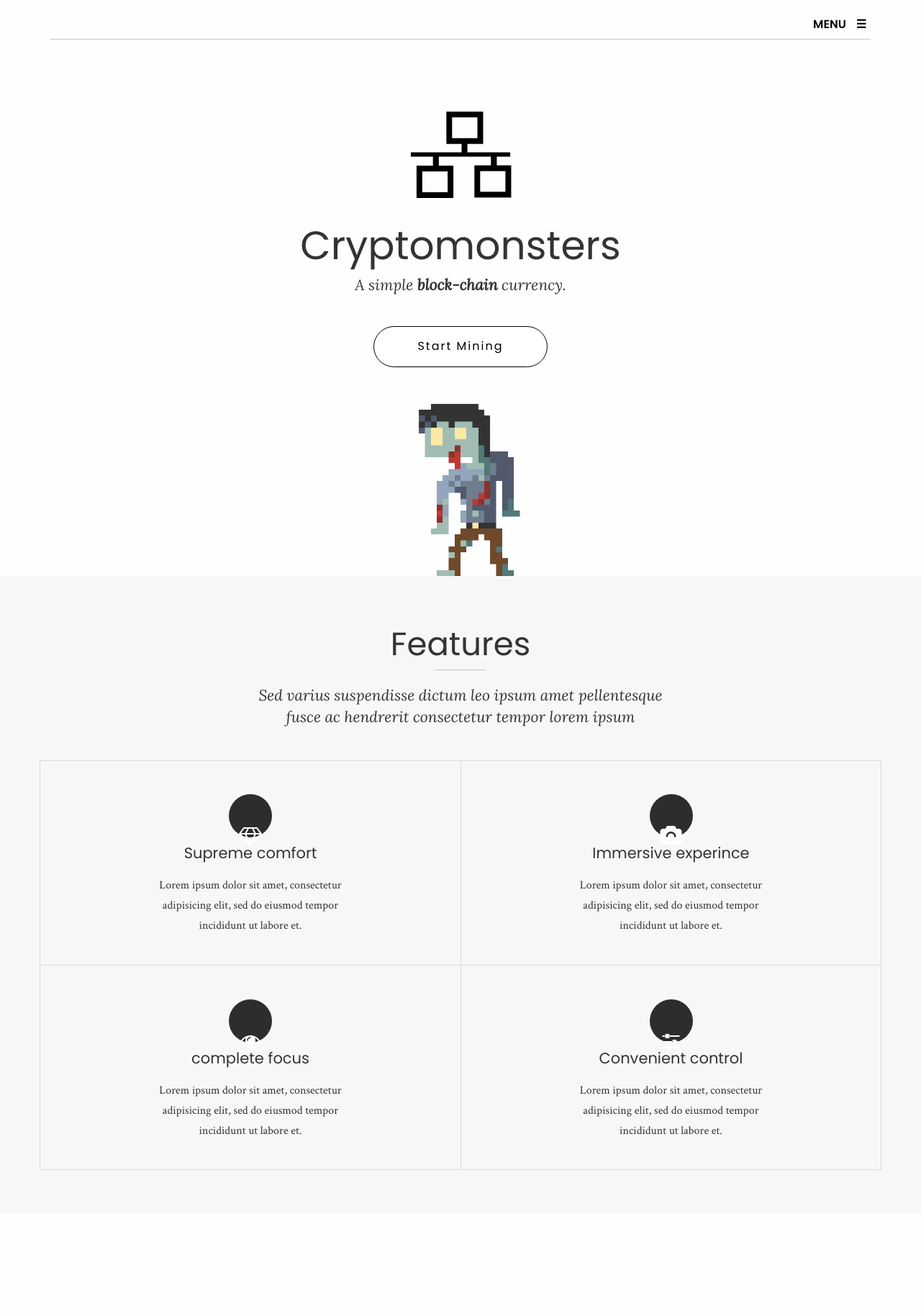
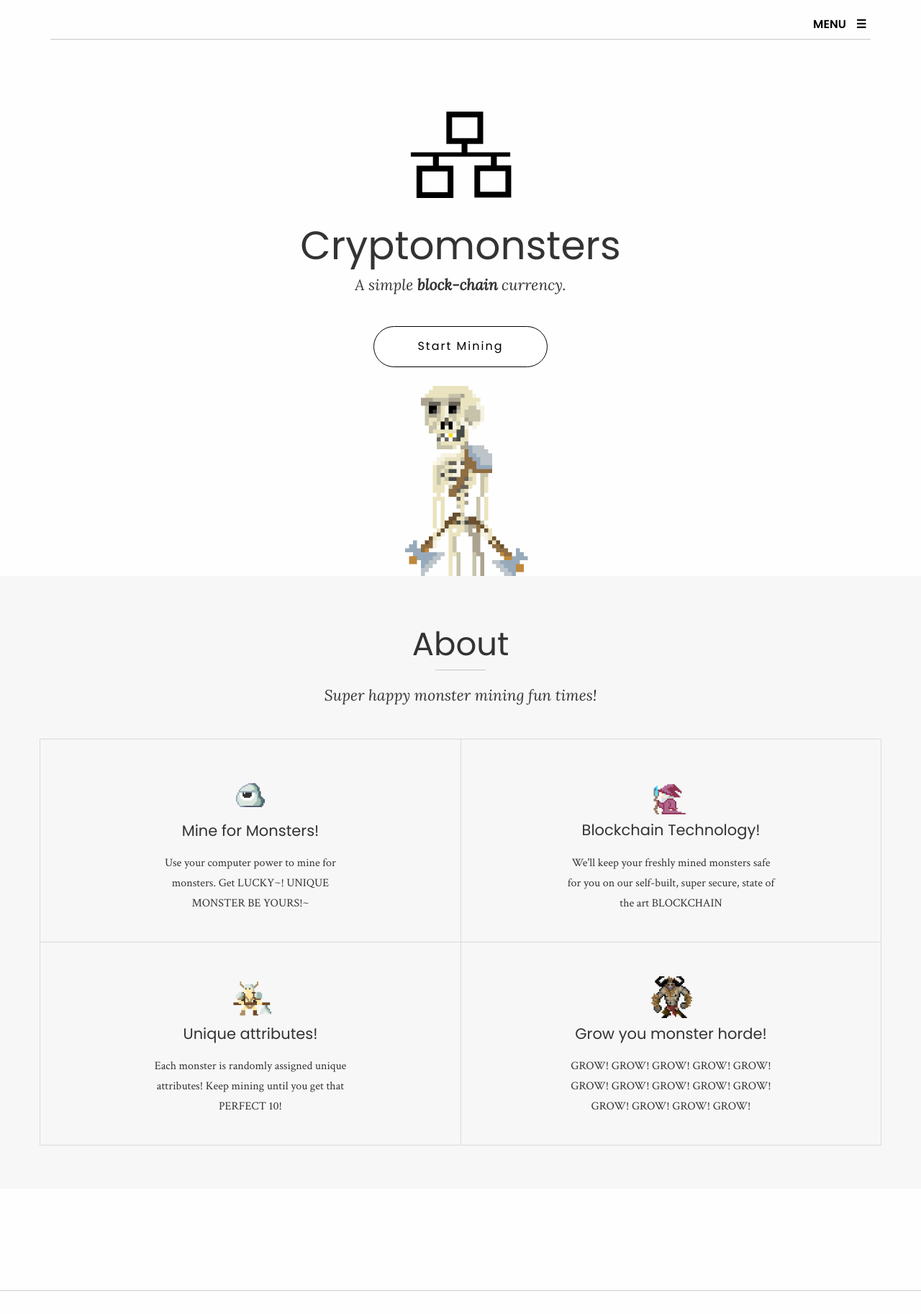
Before and after one commit to kryptokardz/cryptocards, a Django app: page / in a window 1280 px wide. Shown: the top 1825 px of the page at 72% size. Run offline with Django 3.2, Linux system fonts and the light colour scheme; some libraries are stand-ins or nearby versions.

Commit message:
added about section and a mascot monster

```diff
--- a/cryptomonsters/cryptomonsters/static/css/style.css
+++ b/cryptomonsters/cryptomonsters/static/css/style.css
@@ -103,7 +103,7 @@ body {
 }
 .head{
     min-height: 100vh;
-    background-image: url('../img/c_mon1.png');
+    background-image: url('../img/cryptomonster_mascot.png');
     position: relative;
     background-position: bottom;
     background-repeat: no-repeat;
--- a/cryptomonsters/cryptomonsters/templates/cryptomonsters/home.html
+++ b/cryptomonsters/cryptomonsters/templates/cryptomonsters/home.html
@@ -66,13 +66,12 @@
 
             <div class="row">
                <div class="text-center">
-                 <h2>Features</h2>
+                 <h2>About</h2>
                </div>
                <hr class="hr-mid">
                <div class="sub-text text-center">
                      <p class="font-1">
-                        Sed varius suspendisse dictum leo ipsum amet pellentesque
-                        fusce ac hendrerit consectetur tempor lorem ipsum
+                        Super happy monster mining fun times!
                      </p>
                </div>
            </div>
@@ -81,24 +80,20 @@
 
                 <div class="col-xs-12 col-lg-6 col-sm-6 col-md-6 col-block">
                       <div class="block text-center block-first">
-                                 <div class="icon">
-                                    <i class="fa fa-diamond fa-2x"></i>
-                                 </div>
-                                   <h4>Supreme comfort</h4>
-                                   <p class="font-2">Lorem ipsum dolor sit amet, consectetur
-                                   adipisicing elit, sed do eiusmod tempor
-                                   incididunt ut labore et.</p>
+                             <div>
+                                  <img src="{% static 'img/c_mon2.png' %}" style='width: 20%;'>
+                             </div>
+                                   <h4>Mine for Monsters!</h4>
+                                   <p class="font-2">Use your computer power to mine for monsters. Get LUCKY~! UNIQUE MONSTER BE YOURS!~</p>
                         </div>
                 </div>
                 <div class="col-xs-12 col-lg-6 col-sm-6 col-md-6 col-block">
                       <div class="block text-center block-second">
-                             <div class="icon">
-                                  <i class="fa fa-camera fa-2x"></i>
+                             <div>
+                                  <img src="{% static 'img/c_mon5.png' %}" style='width: 20%;'>
                              </div>
-                              <h4>Immersive experince</h4>
-                              <p class="font-2">Lorem ipsum dolor sit amet, consectetur
-                                  adipisicing elit, sed do eiusmod tempor
-                                  incididunt ut labore et.</p>
+                              <h4>Blockchain Technology!</h4>
+                              <p class="font-2">We'll keep your freshly mined monsters safe for you on our self-built, super secure, state of the art BLOCKCHAIN</p>
                       </div>
                 </div>
             </div>
@@ -106,24 +101,20 @@
             <div class="row">
                 <div class="col-xs-12 col-lg-6 col-sm-6 col-md-6 col-block">
                     <div class="block text-center block-third">
-                                 <div class="icon">
-                                     <i class="fa fa-eye fa-2x"></i>
-                                 </div>
-                                   <h4>complete focus</h4>
-                                   <p class="font-2">Lorem ipsum dolor sit amet, consectetur
-                                   adipisicing elit, sed do eiusmod tempor
-                                   incididunt ut labore et.</p>
+                             <div>
+                                  <img src="{% static 'img/c_mon8.png' %}" style='width: 20%;'>
+                             </div>
+                                   <h4>Unique attributes!</h4>
+                                   <p class="font-2">Each monster is randomly assigned unique attributes! Keep mining until you get that PERFECT 10!</p>
                     </div>
                 </div>
                 <div class="col-xs-12 col-lg-6 col-sm-6 col-md-6 col-block">
                     <div class="block text-center block-last">
-                            <div class="icon">
-                                 <i class="fa fa-sliders fa-2x"></i>
-                            </div>
-                            <h4>Convenient control</h4>
-                            <p class="font-2">Lorem ipsum dolor sit amet, consectetur
-                                  adipisicing elit, sed do eiusmod tempor
-                                  incididunt ut labore et.</p>
+                             <div>
+                                  <img src="{% static 'img/c_mon9.png' %}" style='width: 20%;'>
+                             </div>
+                            <h4>Grow you monster horde!</h4>
+                            <p class="font-2">GROW! GROW! GROW! GROW! GROW! GROW! GROW! GROW! GROW! GROW! GROW! GROW! GROW! GROW!</p>
                       </div>
                     </div>
                 </div>
--- a/cryptomonsters/mining/scripts/blockchain.py
+++ b/cryptomonsters/mining/scripts/blockchain.py
@@ -192,6 +192,7 @@ def create_monster(user):
         'Barbarian': story.barbarian_story(monster.name),
         'Minotaur': story.minotaur_story(monster.name),
         'Goblin': story.goblin_story(monster.name),
+        'Ogre': story.goblin_story(monster.name),
     }
     monster.user = user
     monster.img_file = types[monster.monster_type]
```
Also changed, not shown: cryptomonsters/cryptomonsters/static/img/cryptomonster_mascot.png (added).
